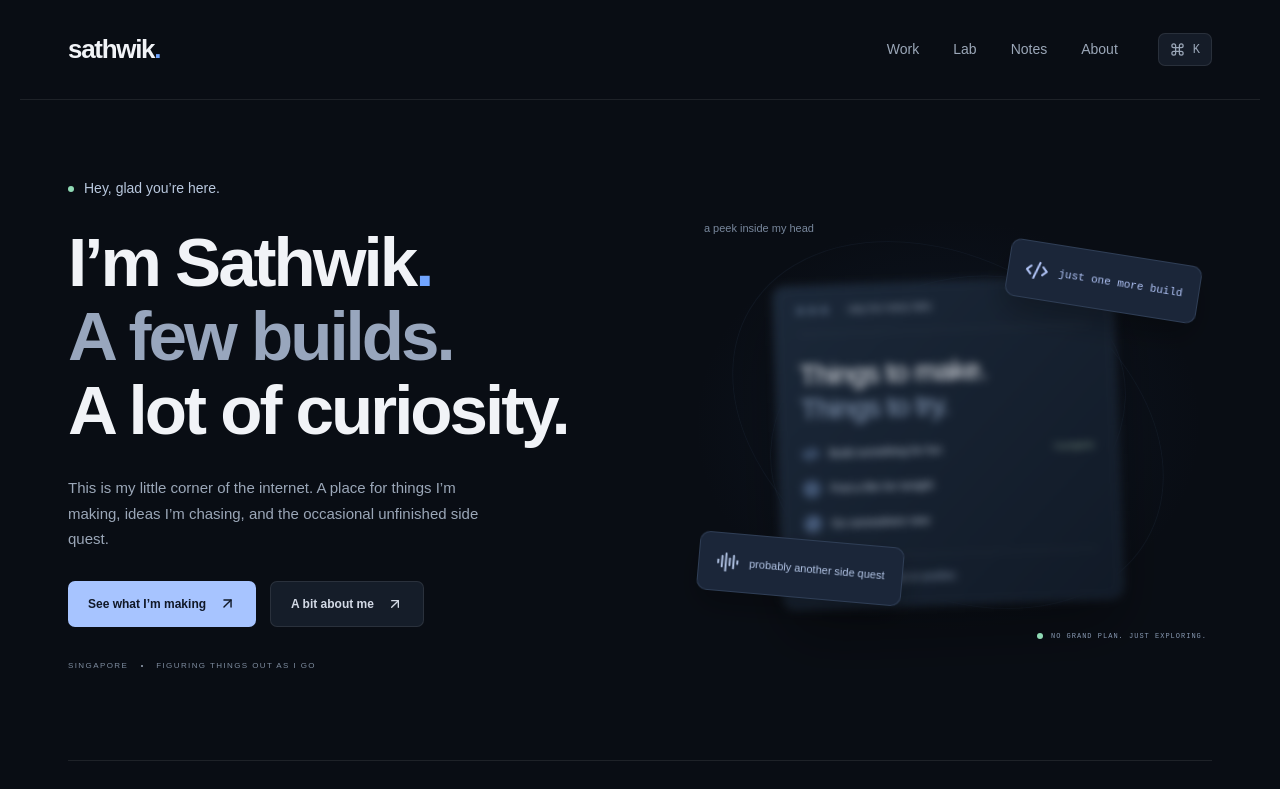
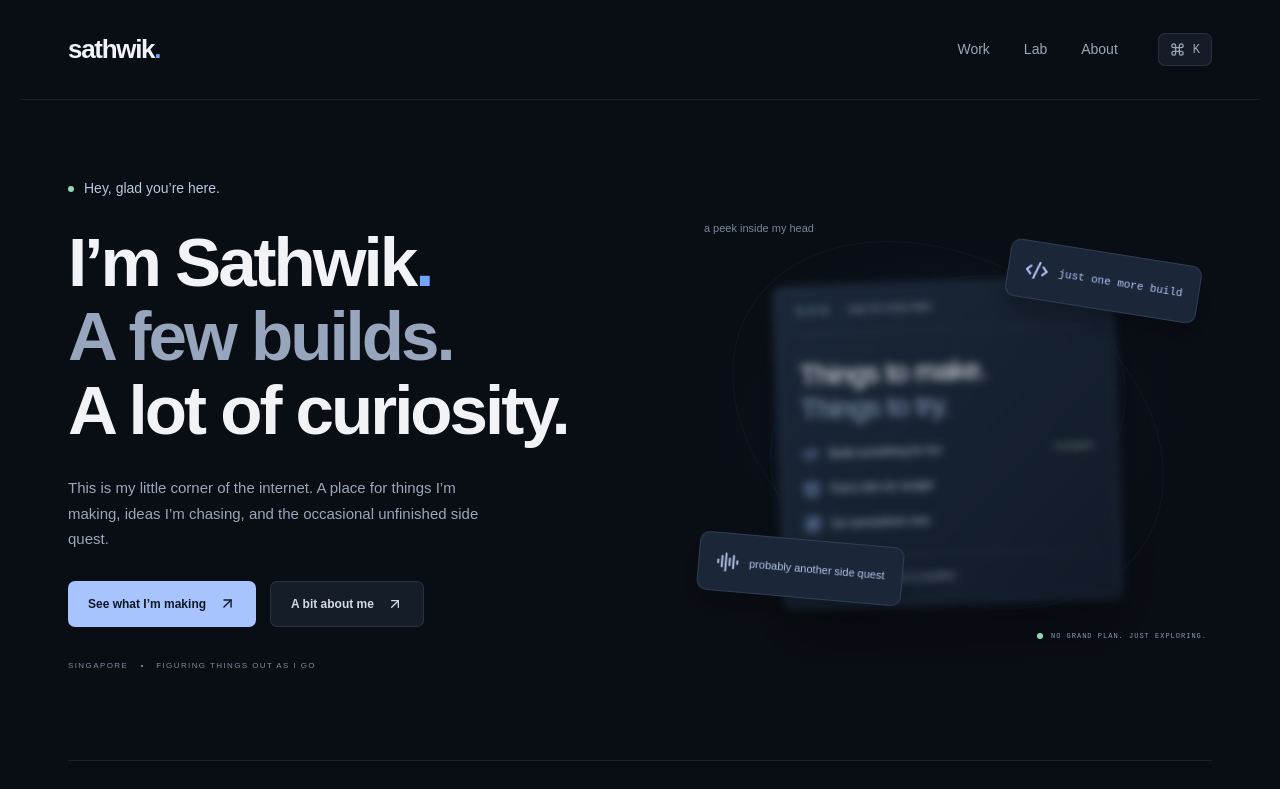
Before and after one commit to SathwikChiluveru/portfolio-website, a Next.js app: page / in a window 1280 px wide. Shown: the top 789 px of the page. Built offline with nearby package versions, Linux system fonts and the light colour scheme.

Commit message:
content: remove Notes section

```diff
--- a/app/layout.tsx
+++ b/app/layout.tsx
@@ -6,7 +6,7 @@ import '@fontsource-variable/manrope';
 
 export const metadata: Metadata = {
  title: { default: 'Sathwik — Systems & side projects', template: '%s · Sathwik' },
- description: 'Sathwik Chiluveru. Financial technology by profession. Building things out of curiosity. A personal lab, professional journey, and notes along the way.',
+ description: 'Sathwik Chiluveru. Financial technology by profession. Building things out of curiosity. A personal lab and professional journey.',
 };
 export default function RootLayout({ children }: Readonly<{ children: React.ReactNode }>) {
  return <html lang="en"><body><a className="skip-link" href="#main">Skip to content</a><SiteNav/><main id="main">{children}</main><footer className="site-footer"><Link href="/" className="wordmark">sathwik<span>.</span></Link><p>Technical by profession. Builder by curiosity.</p><span>© {new Date().getFullYear()} Sathwik Chiluveru</span></footer></body></html>;
--- a/app/notes/page.tsx
+++ /dev/null
@@ -1,5 +0,0 @@
-import Link from "next/link";
-export const metadata = { title: "Notes | Sathwik", description: "A place for things learned along the way." };
-export default function NotesPage() {
-  return <div className="page-shell"><header className="page-intro"><p className="eyebrow">03 / THINKING OUT LOUD</p><h1>Learning, in public.<br /><span className="muted">Eventually.</span></h1><p>A future home for technical explainers, things I’ve figured out, and questions I’m still working through.</p></header><section className="empty-state"><span className="eyebrow">NO NOTES PUBLISHED YET</span><h2>Still connecting the dots.</h2><p className="muted">Topics on my mind: FIX concepts, order lifecycles, system architecture, and the small lessons that come from building things.</p><p className="muted">When there’s something worth sharing, it will appear here.</p><Link href="/lab" className="button secondary">Explore the Lab instead ↗</Link></section></div>;
-}
--- a/components/site-nav.tsx
+++ b/components/site-nav.tsx
@@ -4,7 +4,7 @@ import Link from 'next/link';
 import { usePathname } from 'next/navigation';
 import { useEffect, useRef, useState } from 'react';
 import { ArrowUpRight, Command, Search, X } from 'lucide-react';
-const pages = [{name:'Home',href:'/'},{name:'Work',href:'/work'},{name:'Lab',href:'/lab'},{name:'Notes',href:'/notes'},{name:'About',href:'/about'}];
+const pages = [{name:'Home',href:'/'},{name:'Work',href:'/work'},{name:'Lab',href:'/lab'},{name:'About',href:'/about'}];
 export function SiteNav(){
  const pathname=usePathname(); const [query,setQuery]=useState(''); const dialog=useRef<HTMLDialogElement>(null);
  useEffect(()=>{const handle=(e:KeyboardEvent)=>{if((e.metaKey||e.ctrlKey)&&e.key==='k'){e.preventDefault();dialog.current?.open?dialog.current.close():dialog.current?.showModal();}};window.addEventListener('keydown',handle);return()=>window.removeEventListener('keydown',handle)},[]);
```
Also changed, not shown: app/about/page.tsx (+1 -1 lines), 2 other files (tests, documents, lock files or other folders).
